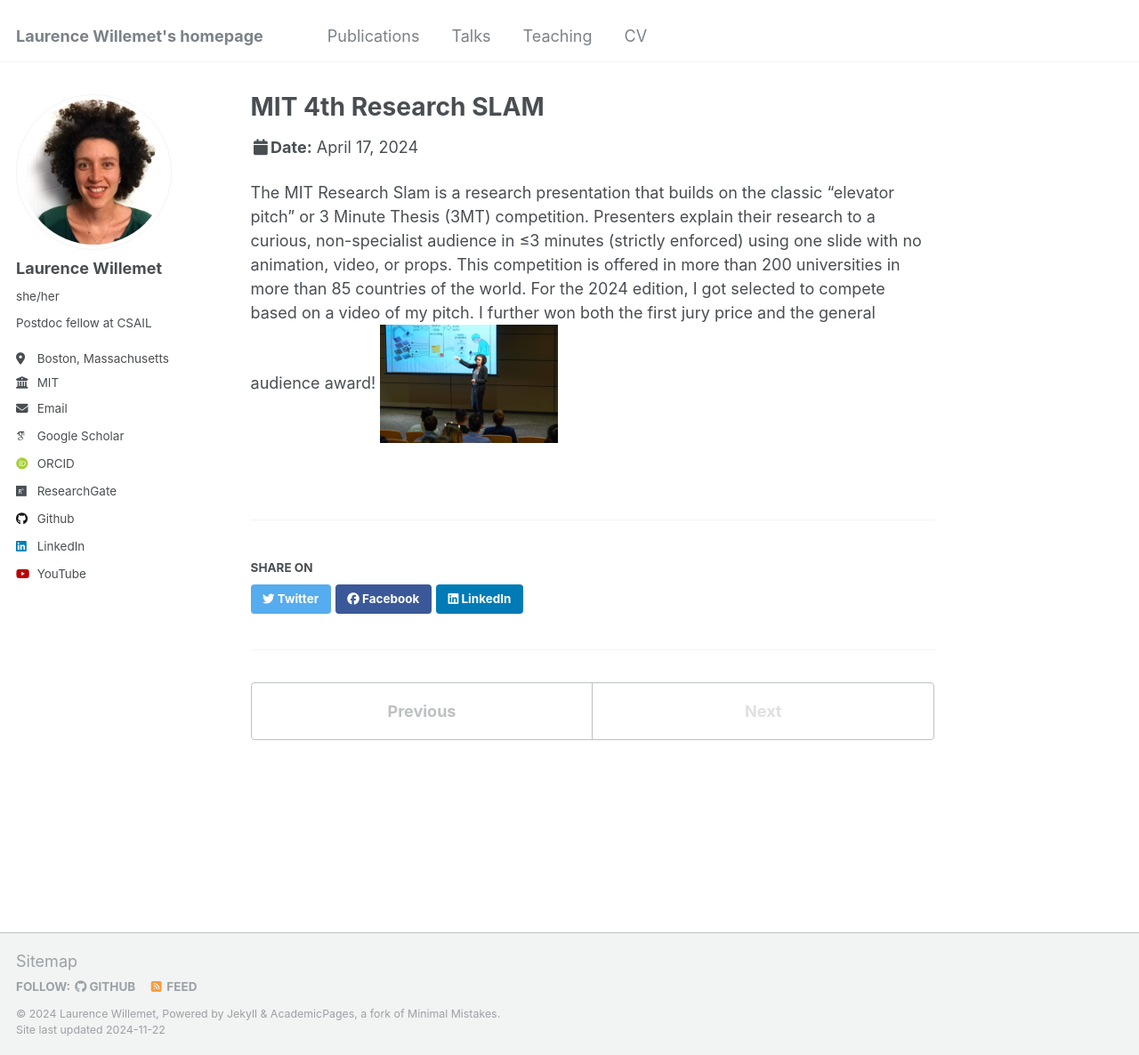
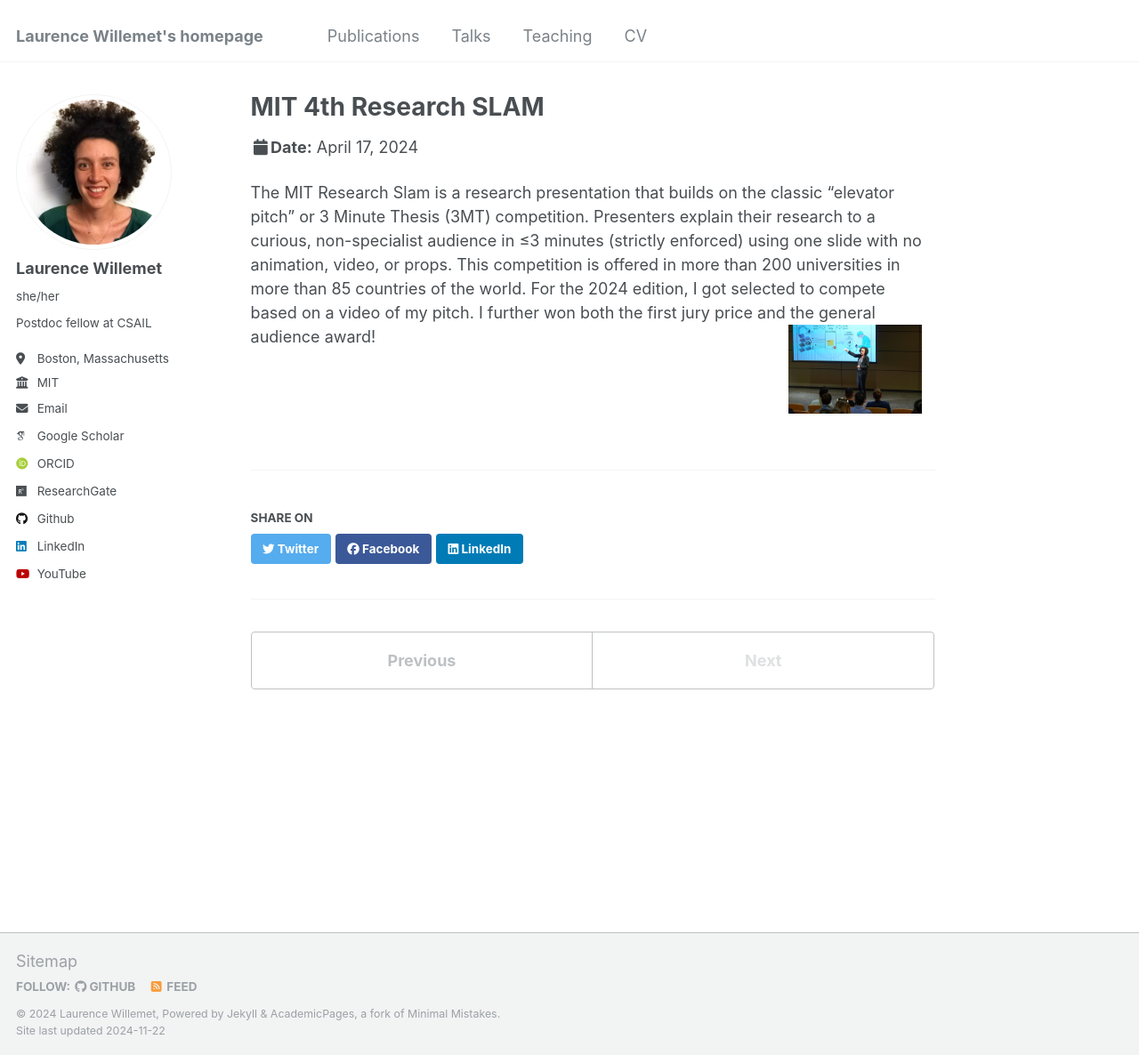
Before and after one commit to lwillemet/lwillemet.github.io, a Jekyll site: the page built from _talks/2024_research-slam.md, in a window 1280 px wide and 1186 px high. Shown: the whole window at 89% size. Built offline with Jekyll 4.4.1, drawn with Linux system fonts in a browser that asks for light colours; some web fonts are replaced.

Commit message:
Update 2024_research-slam.md

```diff
--- a/_talks/2024_research-slam.md
+++ b/_talks/2024_research-slam.md
@@ -9,4 +9,4 @@ location: "Cambridge MA, USA"
 ---
 
 The MIT Research Slam is a research presentation that builds on the classic “elevator pitch” or 3 Minute Thesis (3MT) competition. Presenters explain their research to a curious, non-specialist audience in ≤3 minutes (strictly enforced) using one slide with no animation, video, or props. This competition is offered in more than 200 universities in more than 85 countries of the world. For the 2024 edition, I got selected to compete based on a video of my pitch. I further won both the first jury price and the general audience award!
-<img src="/images/researchslam.jpg" width="200" />
+<img src="/images/researchslam.jpg" style="float: right; margin-right: 15px; max-width: 150px;" />
```
